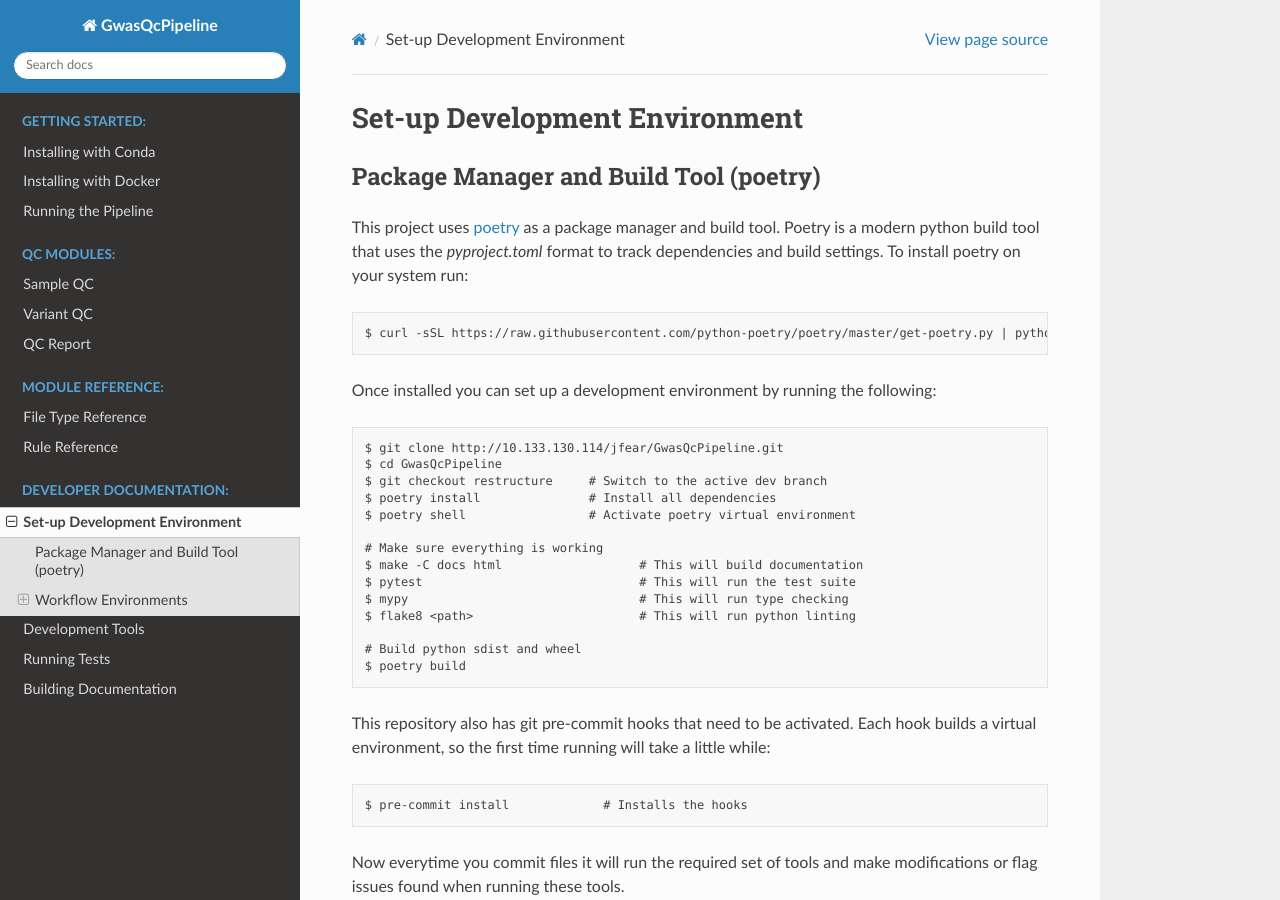
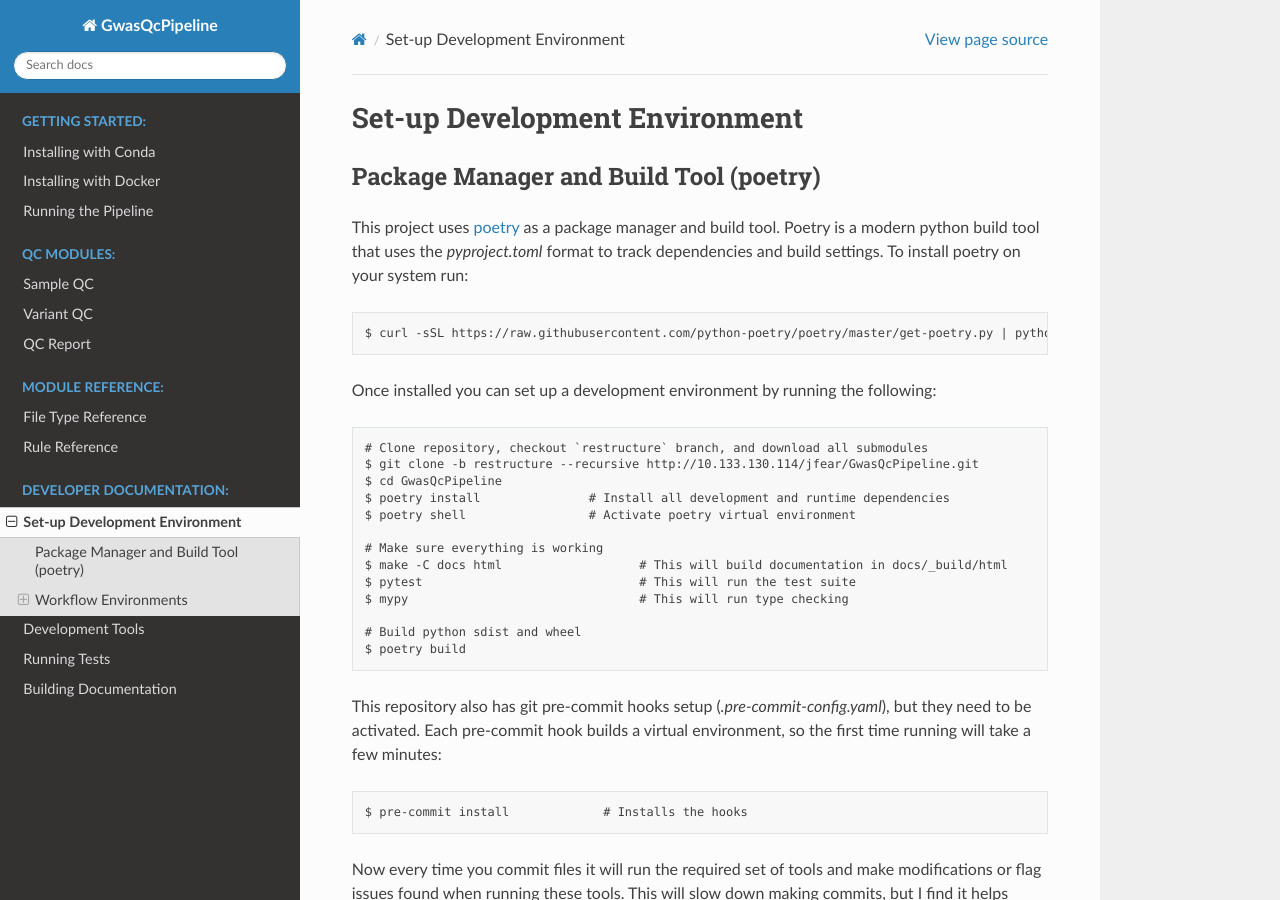
Before and after one commit to NCI-CGR/GwasQcPipeline, a Sphinx documentation site: the page built from docs/dev_docs/setup.rst, in a window 1280 px wide and 900 px high. Built offline with Sphinx 7.4.7 and the Read the Docs theme 2.0.0, drawn with Linux system fonts in a browser that asks for light colours; some of the changed text lies outside the part shown.

Commit message:
Updates docs to include submodules.

```diff
--- a/docs/dev_docs/setup.rst
+++ b/docs/dev_docs/setup.rst
@@ -12,26 +12,25 @@ This project uses poetry_ as a package manager and build tool. Poetry is a moder
 
 Once installed you can set up a development environment by running the following::
 
-    $ git clone http://10.133.130.114/jfear/GwasQcPipeline.git
+    # Clone repository, checkout `restructure` branch, and download all submodules
+    $ git clone -b restructure --recursive http://10.133.130.114/jfear/GwasQcPipeline.git
     $ cd GwasQcPipeline
-    $ git checkout restructure     # Switch to the active dev branch
-    $ poetry install               # Install all dependencies
+    $ poetry install               # Install all development and runtime dependencies
     $ poetry shell                 # Activate poetry virtual environment
 
     # Make sure everything is working
-    $ make -C docs html                   # This will build documentation
+    $ make -C docs html                   # This will build documentation in docs/_build/html
     $ pytest                              # This will run the test suite
     $ mypy                                # This will run type checking
-    $ flake8 <path>                       # This will run python linting
 
     # Build python sdist and wheel
     $ poetry build
 
-This repository also has git pre-commit hooks that need to be activated. Each hook builds a virtual environment, so the first time running will take a little while::
+This repository also has git pre-commit hooks setup (`.pre-commit-config.yaml`), but they need to be activated. Each pre-commit hook builds a virtual environment, so the first time running will take a few minutes::
 
     $ pre-commit install             # Installs the hooks
 
-Now everytime you commit files it will run the required set of tools and make modifications or flag issues found when running these tools.
+Now every time you commit files it will run the required set of tools and make modifications or flag issues found when running these tools. This will slow down making commits, but I find it helps catch silly mistakes. If you don't want the tools to run you can use `git commit --no-verify`.
 
 Workflow Environments
 ---------------------
```
